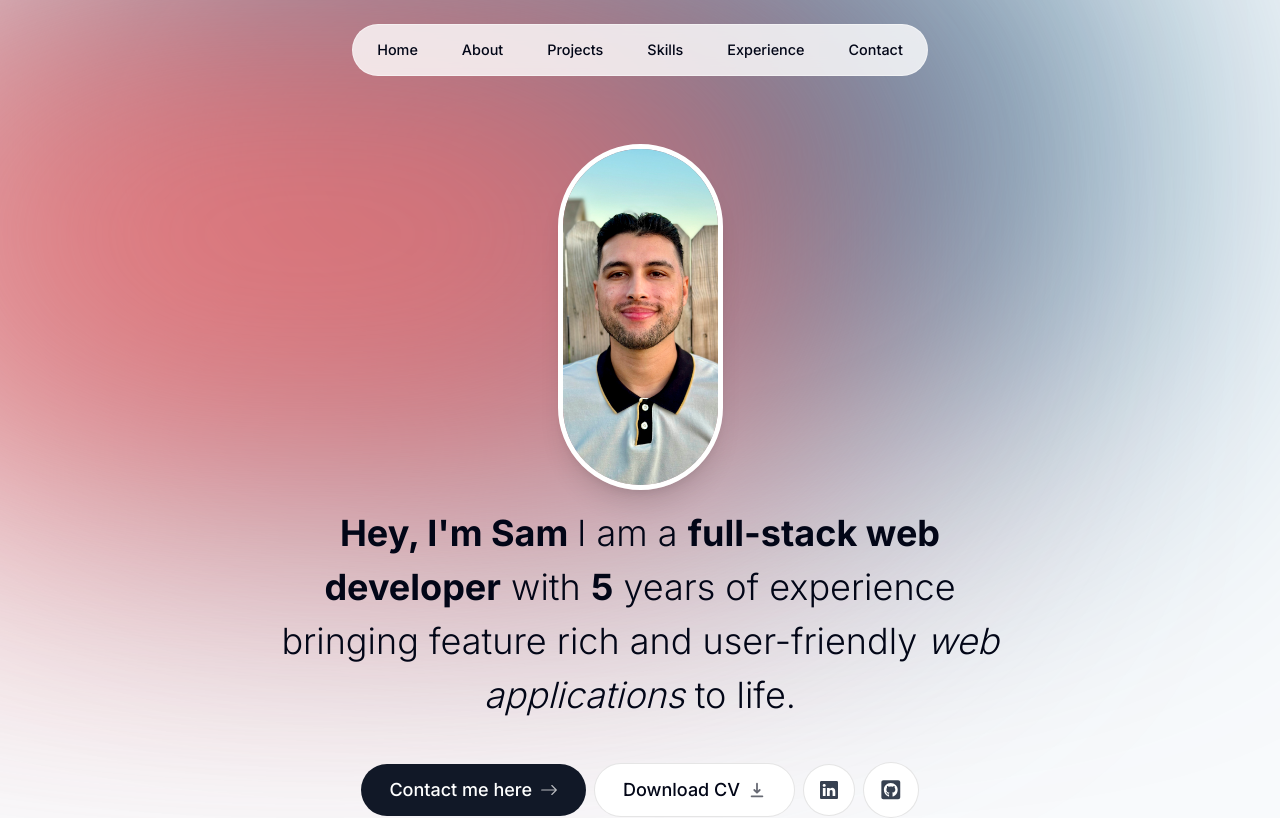
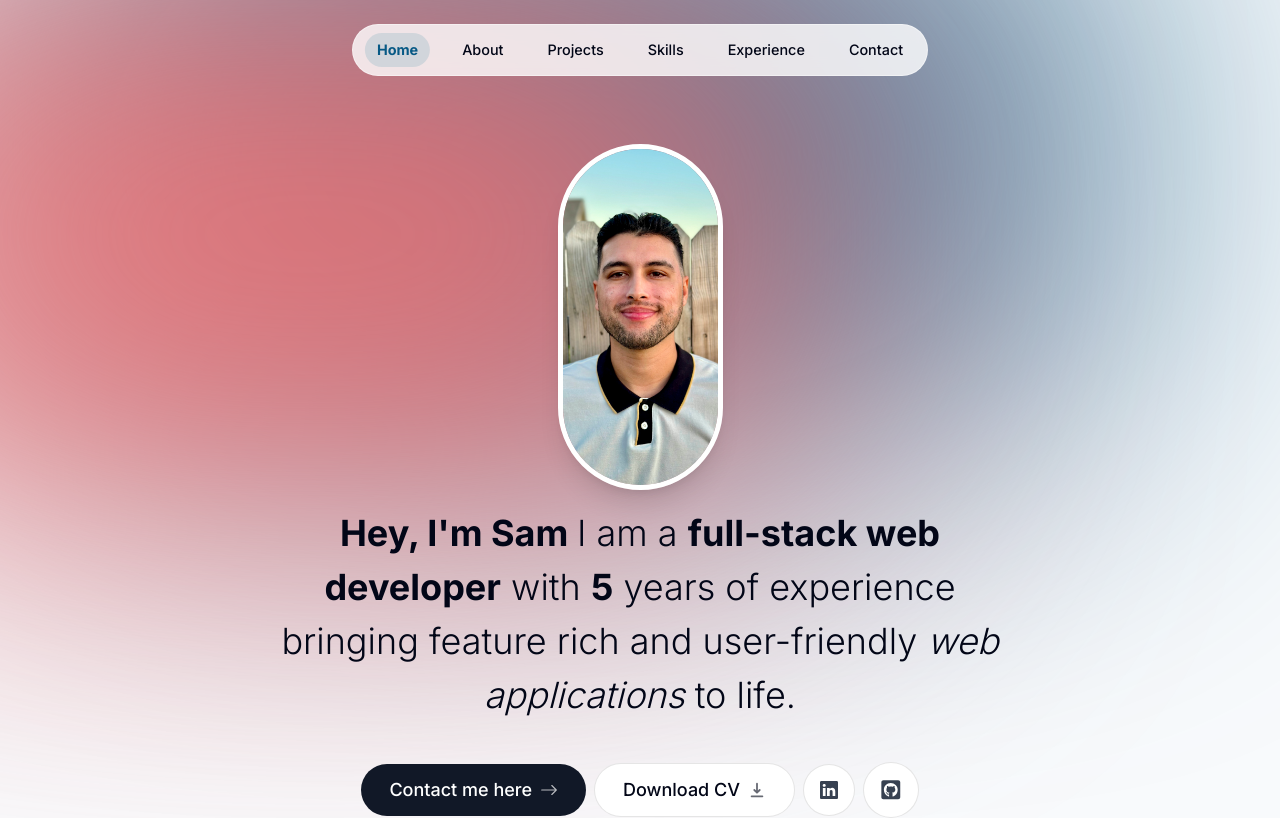
Before and after one commit to AustinPerez760/personal-portfolio-3.0, a Next.js app in the folder my-portfolio/: page / in a window 1280 px wide. Shown: the top 818 px of the page. Built offline with nearby package versions, Linux system fonts and the light colour scheme.

Commit message:
Added in active section marker on header along with transitions between section selection

```diff
--- a/my-portfolio/app/layout.tsx
+++ b/my-portfolio/app/layout.tsx
@@ -15,7 +15,7 @@ export default function RootLayout({
 	children: React.ReactNode;
 }) {
 	return (
-    <html lang='en'>
+		<html lang='en' className='!scroll-smooth'>
 			<body
 				className={`${inter.className} bg-slate-50 text-slate-950 relative h-[5000px] pt-28 sm:pt-36 `}>
 				<div className='bg-sky-800 absolute top-[-6rem] -z-10 right-[11rem] h-[31.25rem] w-[31.25rem] rounded-full blur-[10rem] sm:w-[68.75rem]'></div>
--- a/my-portfolio/components/about.tsx
+++ b/my-portfolio/components/about.tsx
@@ -9,10 +9,11 @@ type Props = {};
 export default function About({}: Props) {
 	return (
 		<motion.section
-			className='mb-28 max-w-[45rem] text-center leading-8 sm:mb-40'
+			className='mb-28 max-w-[45rem] text-center leading-8 sm:mb-40 scroll-mt-28'
 			initial={{ opacity: 0, y: 100 }}
 			animate={{ opacity: 1, y: 0 }}
-			transition={{ delay: 0.2 }}>
+			transition={{ delay: 0.2 }}
+			id='about'>
 			<SectionHeading>About me</SectionHeading>
 			<p className='mb-3'>
 				Lorem ipsum, dolor sit amet consectetur adipisicing elit. Eum fuga,
--- a/my-portfolio/components/header.tsx
+++ b/my-portfolio/components/header.tsx
@@ -1,11 +1,13 @@
 'use client';
 
-import React from 'react';
+import React, { useState } from 'react';
 import { motion } from 'framer-motion';
 import { links } from '@/lib/data';
 import Link from 'next/link';
+import clsx from 'clsx';
 
 export default function Header() {
+	const [activeSection, setActiveSection] = useState('Home');
 	return (
 		<header className='z-[999] relative'>
 			<motion.div
@@ -16,14 +18,31 @@ export default function Header() {
 				<ul className='flex w-[22rem] flex-wrap items-center justify-center gap-y-1 text-[0.9rem] font-medium text-slate-950 sm:w-[initial] sm:flex-nowrap sm:gap-5 '>
 					{links.map((link) => (
 						<motion.li
-							className='h-3/4 flex items-center justify-center'
+							className='h-3/4 flex items-center justify-center relative'
 							key={link.hash}
 							initial={{ y: -100, opacity: 0 }}
 							animate={{ y: 0, opacity: 1 }}>
 							<Link
-								className='flex w-full items-center justify-center px-3 py-3 hover:text-gray-900 transition'
-								href={link.hash}>
+								className={clsx(
+									'flex w-full items-center justify-center px-3 py-3 hover:text-gray-900 transition',
+									{
+										'font-bold text-sky-800': activeSection === link.name,
+									}
+								)}
+								href={link.hash}
+								onClick={() => setActiveSection(link.name)}>
 								{link.name}
+
+								{link.name === activeSection && (
+									<motion.span
+										className='bg-gray-300 rounded-full absolute inset-0 -z-10'
+										layoutId='activeSection'
+										transition={{
+											type: 'spring',
+											stiffness: 380,
+											damping: 100,
+										}}></motion.span>
+								)}
 							</Link>
 						</motion.li>
 					))}
--- a/my-portfolio/components/intro.tsx
+++ b/my-portfolio/components/intro.tsx
@@ -10,7 +10,9 @@ import { FaGithubSquare } from 'react-icons/fa';
 
 export default function Intro() {
 	return (
-		<section className='mb-28 max-w-[50rem] mx-auto text-center sm:mb-0'>
+		<section
+			id='home'
+			className='mb-28 max-w-[50rem] mx-auto text-center sm:mb-0 scroll-mt-[100rem]'>
 			<div className='flex items-center justify-center'>
 				<div className='relative'>
 					<motion.div
--- a/my-portfolio/components/project.tsx
+++ b/my-portfolio/components/project.tsx
@@ -1,6 +1,6 @@
 'use client';
 
-import React, { useRef } from 'react';
+import { useRef } from 'react';
 import { projectsData } from '@/lib/data';
 import Image from 'next/image';
 import { useScroll, useTransform } from 'framer-motion';
@@ -26,7 +26,7 @@ export default function Project({
 			ref={ref}
 			style={{ scale: scaleProgress, opacity: scrollYProgress }}
 			className='mb-3 sm:mb-8 last:mb-0'>
-			<motion.section className='group bg-white max-w-[42rem] border border-black/5 overflow-hidden sm:pr-8 relative sm:h-[20rem] even:pl-8 hover:bg-gray-200 transition'>
+			<motion.section className='group bg-white max-w-[42rem] border border-black/5 rounded-lg overflow-hidden sm:pr-8 relative sm:h-[20rem] even:pl-8 hover:bg-gray-200 transition'>
 				<div className='pt-4 pb-7 px-5 sm:pl-10 sm:pr-2 sm:pt-10 sm:max-w-[50%] flex flex-col h-full group-even:ml-[18rem]'>
 					<h3 className='text-2xl font-semibold'>{title}</h3>
 					<p className='mt-2 leading-relaxed text-gray-700'>{description}</p>
--- a/my-portfolio/components/projects.tsx
+++ b/my-portfolio/components/projects.tsx
@@ -5,8 +5,8 @@ import Project from './project';
 
 export default function Projects() {
 	return (
-		<section>
-			<SectionHeading>My projects </SectionHeading>
+		<section id='projects' className='scroll-mt-28'>
+			<SectionHeading>My projects</SectionHeading>
 			<div>
 				{projectsData.map((project, index) => (
 					<React.Fragment key={index}>
--- a/my-portfolio/package.json
+++ b/my-portfolio/package.json
@@ -9,6 +9,7 @@
     "lint": "next lint"
   },
   "dependencies": {
+    "clsx": "^2.1.1",
     "framer-motion": "^12.0.3",
     "next": "15.1.6",
     "react": "^19.0.0",
```
Also changed, not shown: 1 other file (tests, documents, lock files or other folders). Lines whose indentation alone changed are shown as unchanged.
